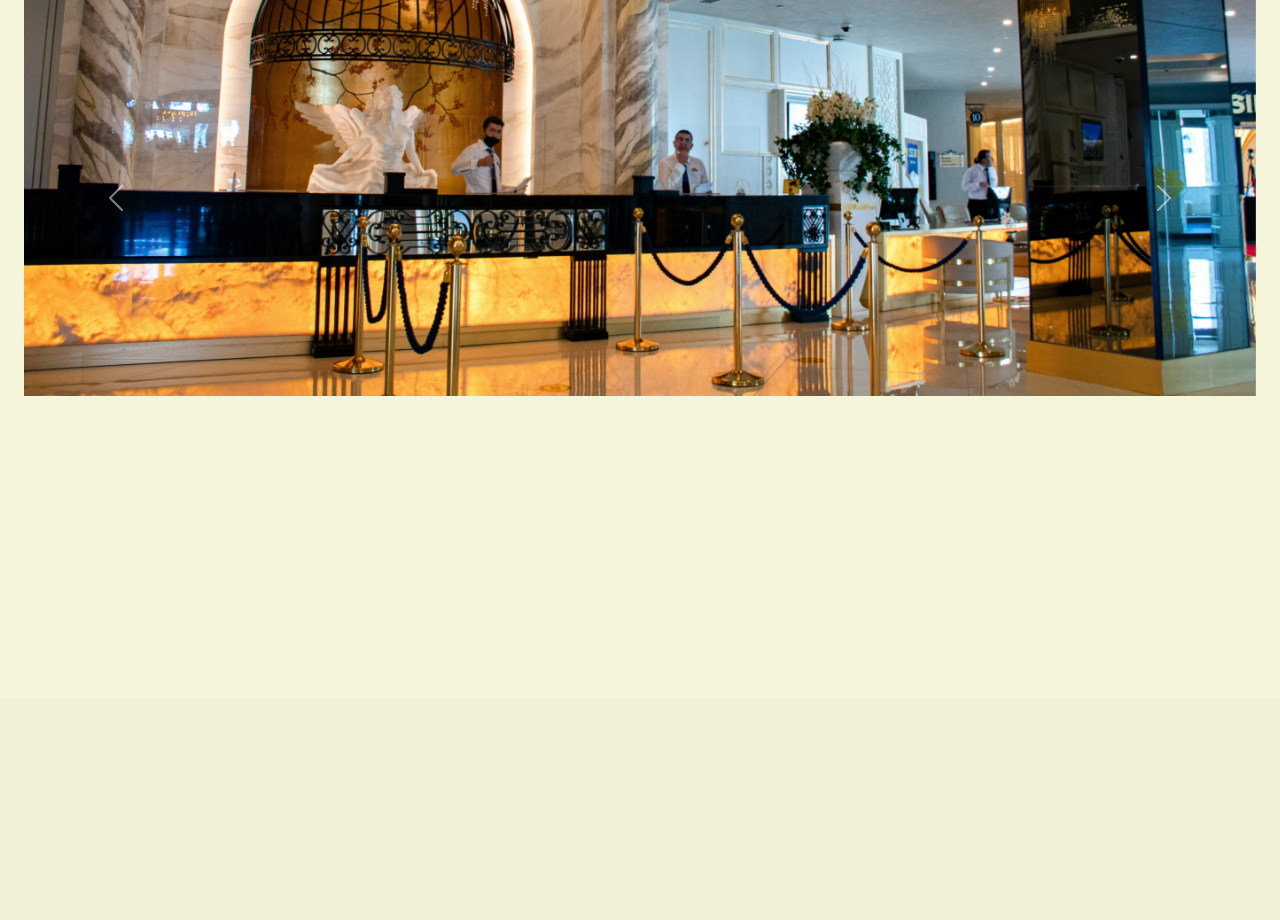
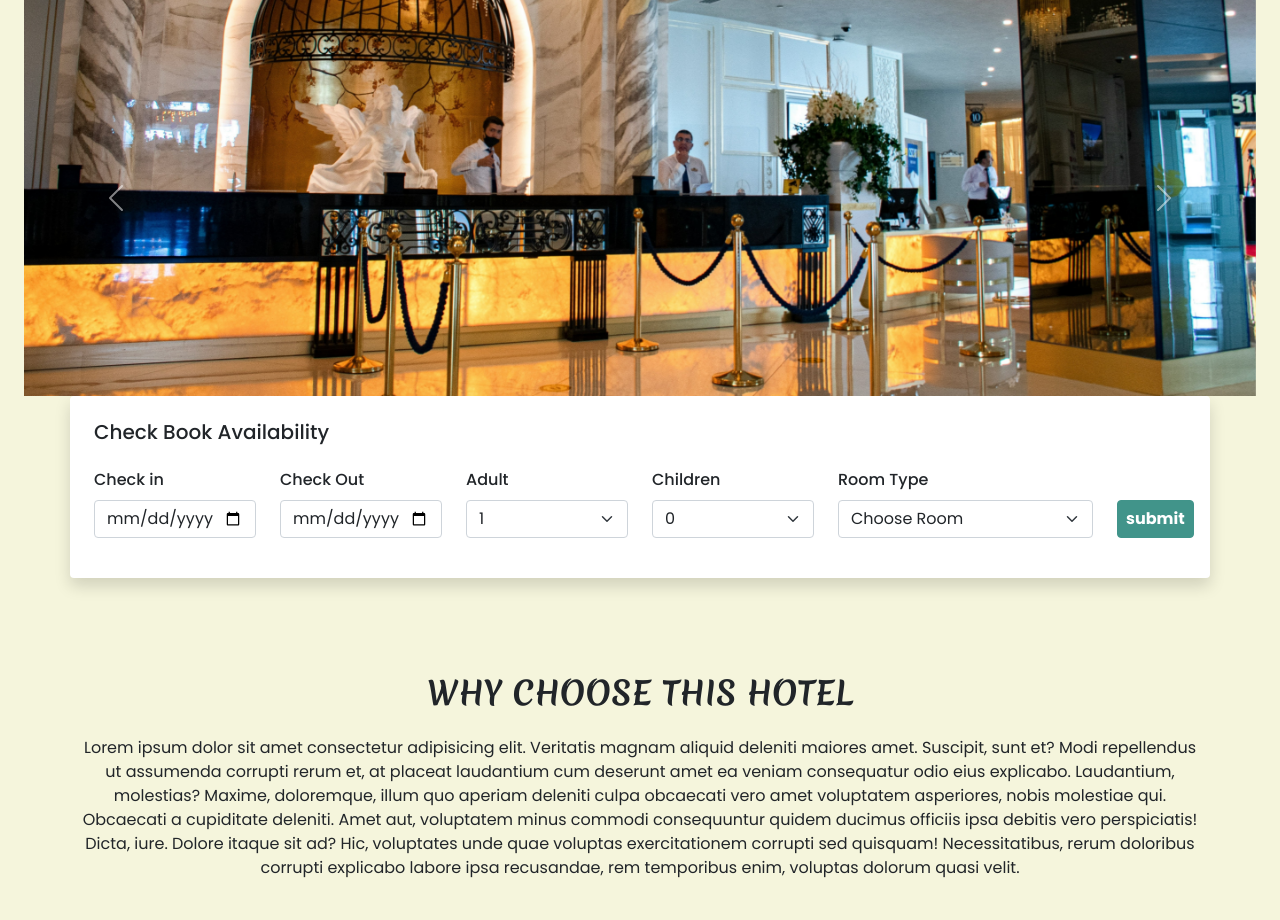
Before and after one commit to sovitchaudhary/Hotel-Website, a PHP site: page / in a window 1280 px wide. Shown: the part 101-1021 px from the top of the page. Before the commit the page ends 497 px from the top, so only its background shows below. Run offline with PHP 8.4, Linux system fonts and the light colour scheme.

Commit message:
Added Check room availability form

```diff
--- a/index.php
+++ b/index.php
@@ -46,6 +46,84 @@
         </div>
     </div>
 
+    <!-- Check Room availability -->
+    <div class="container availability-form">
+        <div class="row">
+            <div class="col-lg-12 bg-white shadow p-4 rounded">
+                <h5 class="mb-4">Check Book Availability</h5>
+                <form action="">
+                    <div class="row align-items-end">
+                        <div class="col-lg-2 mb-3">
+                            <label class="form-label" style="font-weight: 500">Check in</label>
+                            <input type="date" class="form-control shadow-none" name="dob" id="" />
+                        </div>
+                        <div class="col-lg-2 mb-3">
+                            <label class="form-label" style="font-weight: 500">Check Out</label>
+                            <input type="date" class="form-control shadow-none" name="dob" id="" />
+                        </div>
+                        <div class="col-lg-2 mb-3">
+                            <label class="form-label" style="font-weight: 500">Adult</label>
+                            <select class="form-select">
+                                <option selected>1</option>
+                                <option value="2">2</option>
+                                <option value="3">3</option>
+                                <option value="4">4</option>
+                                <option value="5">5</option>
+                            </select>
+                        </div>
+                        <div class="col-lg-2 mb-3">
+                            <label class="form-label" style="font-weight: 500">Children</label>
+                            <select class="form-select">
+                                <option selected>0</option>
+                                <option value="1">1</option>
+                                <option value="2">2</option>
+                                <option value="3">3</option>
+                                <option value="4">4</option>
+                                <option value="5">5</option>
+                            </select>
+                        </div>
+                        <div class="col-lg-3 mb-3">
+                            <label class="form-label" style="font-weight: 500">Room Type</label>
+                            <select class="form-select">
+                                <option selected>Choose Room</option>
+                                <option value="Simple">Simple Room</option>
+                                <option value="Premium">Premium Room</option>
+                                <option value="Family">Family Room</option>
+                                <option value="Party">Party Room</option>
+                            </select>
+                        </div>
+                        <div class="col-lg-1 mb-lg-3 mt-2">
+                            <button type="submit" id="custom-bg"
+                                class="btn text-white fw-bold shadow-none custom-bg px-2">submit</button>
+                        </div>
+                    </div>
+                </form>
+            </div>
+        </div>
+    </div>
+
+    <!-- content paragrap -->
+    <div class="container text-center mt-5 mb-4">
+        <div class="row">
+            <h2 class="mt-5 mb-4 text-uppercase fw-bold h-font">Why Choose This Hotel</h2>
+        </div>
+        <div class="row">
+            <p class="text-justify">
+                Lorem ipsum dolor sit amet consectetur adipisicing elit. Veritatis magnam aliquid deleniti maiores amet.
+                Suscipit, sunt et? Modi repellendus
+                ut assumenda corrupti rerum et, at placeat laudantium cum deserunt amet ea veniam consequatur odio eius
+                explicabo. Laudantium, molestias?
+                Maxime, doloremque, illum quo aperiam deleniti culpa obcaecati vero amet voluptatem asperiores, nobis
+                molestiae qui. Obcaecati a cupiditate
+                deleniti. Amet aut, voluptatem minus commodi consequuntur quidem ducimus officiis ipsa debitis vero
+                perspiciatis! Dicta, iure. Dolore itaque
+                sit ad? Hic, voluptates unde quae voluptas exercitationem corrupti sed quisquam! Necessitatibus, rerum
+                doloribus corrupti explicabo labore
+                ipsa recusandae, rem temporibus enim, voluptas dolorum quasi velit.
+            </p>
+        </div>
+    </div>
+
     <!-- Js link -->
     <script src="https://cdn.jsdelivr.net/npm/@popperjs/core@2.9.2/dist/umd/popper.min.js"
         integrity="sha384-IQsoLXl5PILFhosVNubq5LC7Qb9DXgDA9i+tQ8Zj3iwWAwPtgFTxbJ8NT4GN1R8p" crossorigin="anonymous">
```
